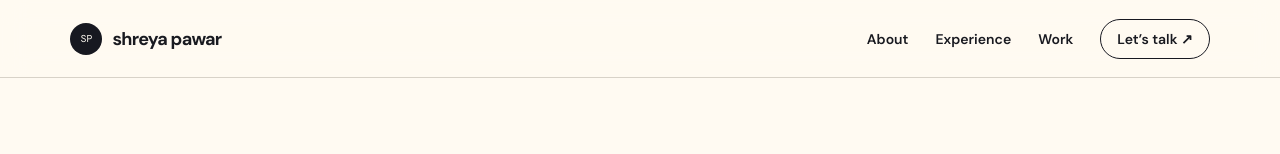
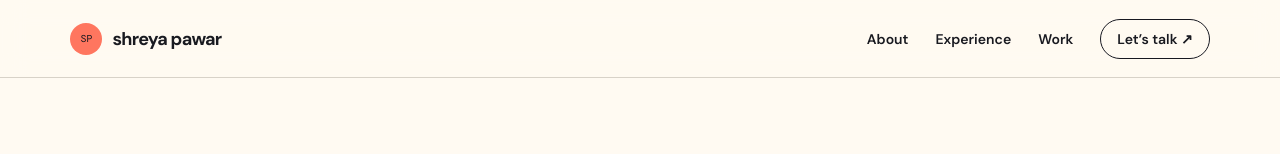
Before and after one commit to ShreyaaPawar/shreya-portfolio-redesign, a React (Vite) app: page / in a window 1280 px wide. Shown: the top 154 px of the page. Built offline with nearby package versions, Linux system fonts and the light colour scheme; a web font is replaced by a local one.

Commit message:
version 10

```diff
--- a/src/layout.css
+++ b/src/layout.css
@@ -10,6 +10,8 @@ main { padding-top: 78px; }
 .ticker .ticker-track span { display: block; white-space: nowrap; }
 @keyframes ticker-scroll { to { transform: translateX(-50%); } }
 
+.wordmark span { background: var(--coral); color: var(--ink); }
+
 .tech-icon { display: inline-flex; align-items: center; gap: 5px; font: 500 10px 'DM Mono'; white-space: nowrap; }
 .tech-icon img { width: 27px; height: 27px; object-fit: contain; }
 
```
